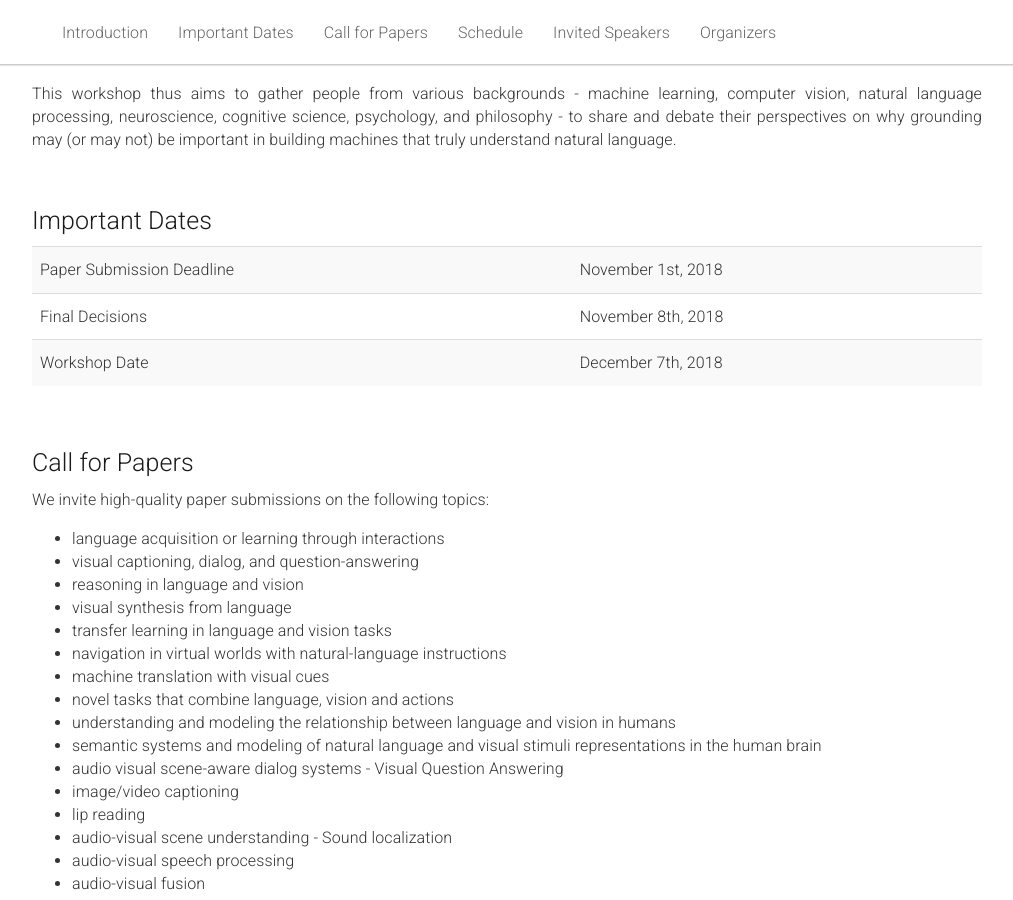
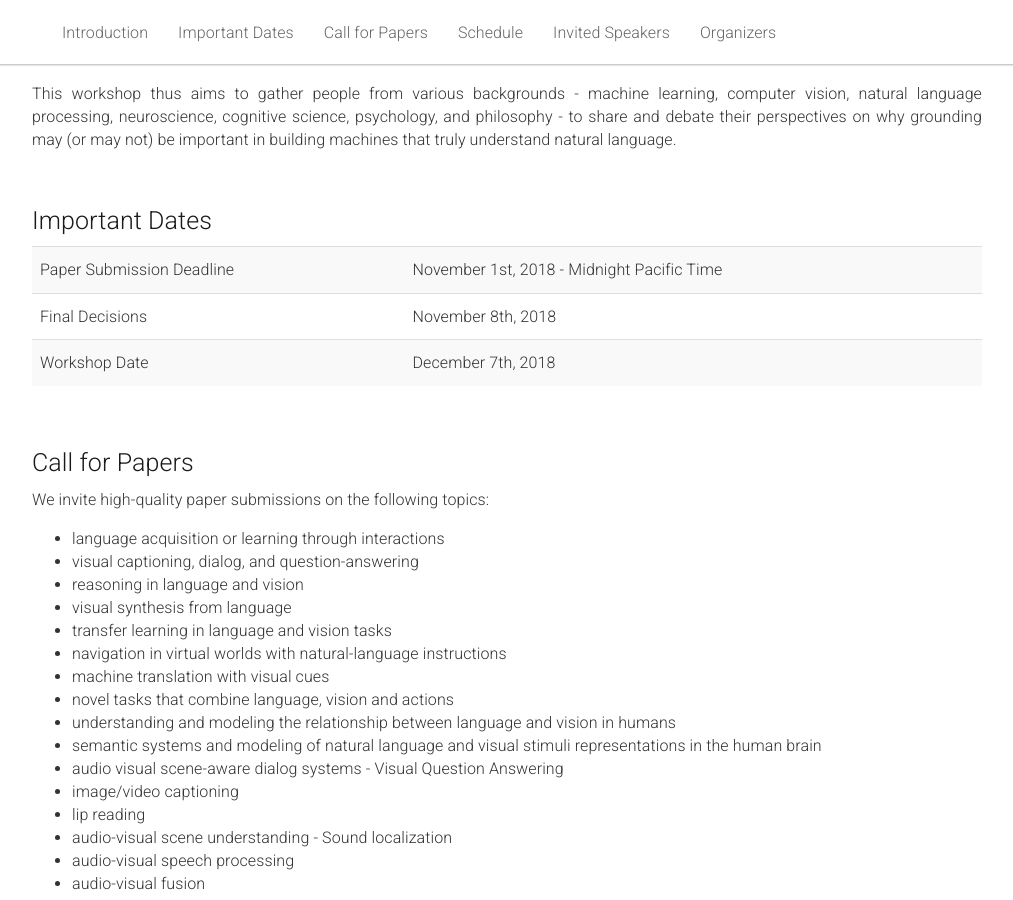
Before and after one commit to vigilworkshop/vigilworkshop.github.io, a Jekyll site: the page built from _pages/home.md, in a window 1280 px wide and 900 px high, scrolled down 746 px. Shown: the whole window, without its empty margins (133-1146 px from the left). Built offline with Jekyll 4.4.1, drawn with Linux system fonts in a browser that asks for light colours.

Commit message:
Update home.md

```diff
--- a/_pages/home.md
+++ b/_pages/home.md
@@ -71,7 +71,7 @@ This workshop thus aims to gather people from various backgrounds - machine lear
       <tbody>
         <tr>
           <td>Paper Submission Deadline</td>
-          <td>November 1st, 2018</td>
+          <td>November 1st, 2018 - Midnight Pacific Time</td>
         </tr>
         <tr>
           <td>Final Decisions</td>
```
